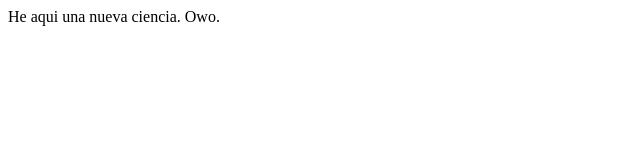
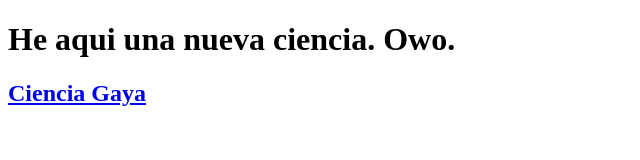
Before and after one commit to Jorge-Tabanera/Jorge-Tabanera.github.io, a plain HTML site: page index.html in a window 1280 px wide. Shown: the whole page, without its empty margins (0-640 px from the left). Drawn offline with Linux system fonts and the light colour scheme.

Commit message:
Second commit

```diff
--- a/index.html
+++ b/index.html
@@ -5,7 +5,12 @@
         </head>
 
         <body>
-                He aqui una nueva ciencia. Owo.
+                <h1>He aqui una nueva ciencia. Owo.</h1>
+                <h2>
+                    <a /href="https://ar5iv.org/abs/2109.10620">Ciencia Gaya</a>
+                </h2>
+
+
         </body>
 
 </html>
```
